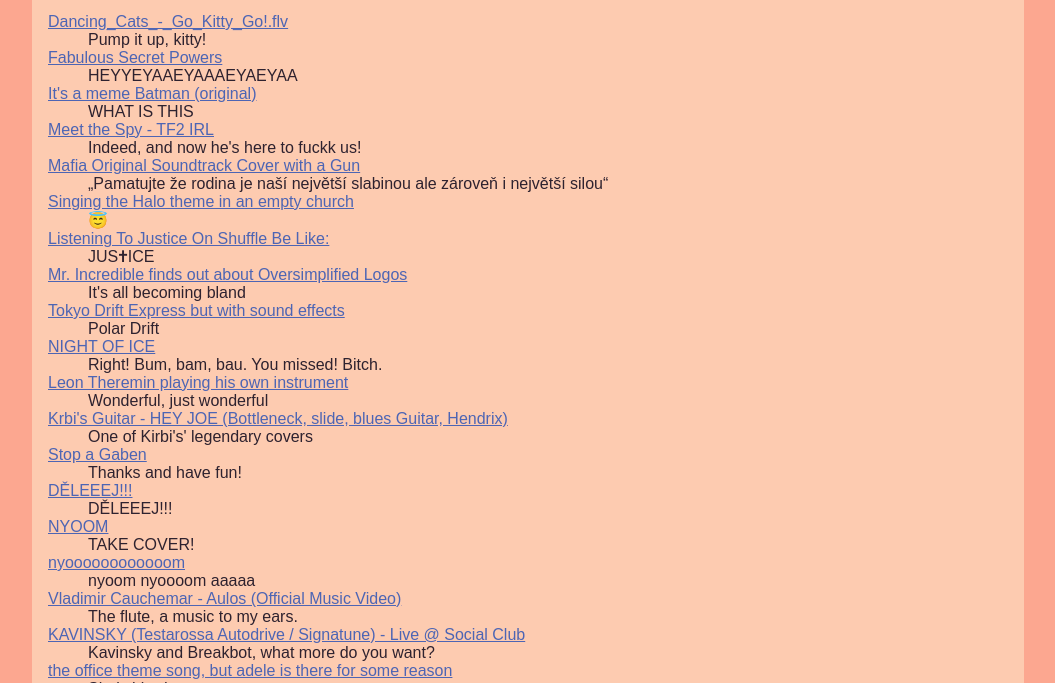
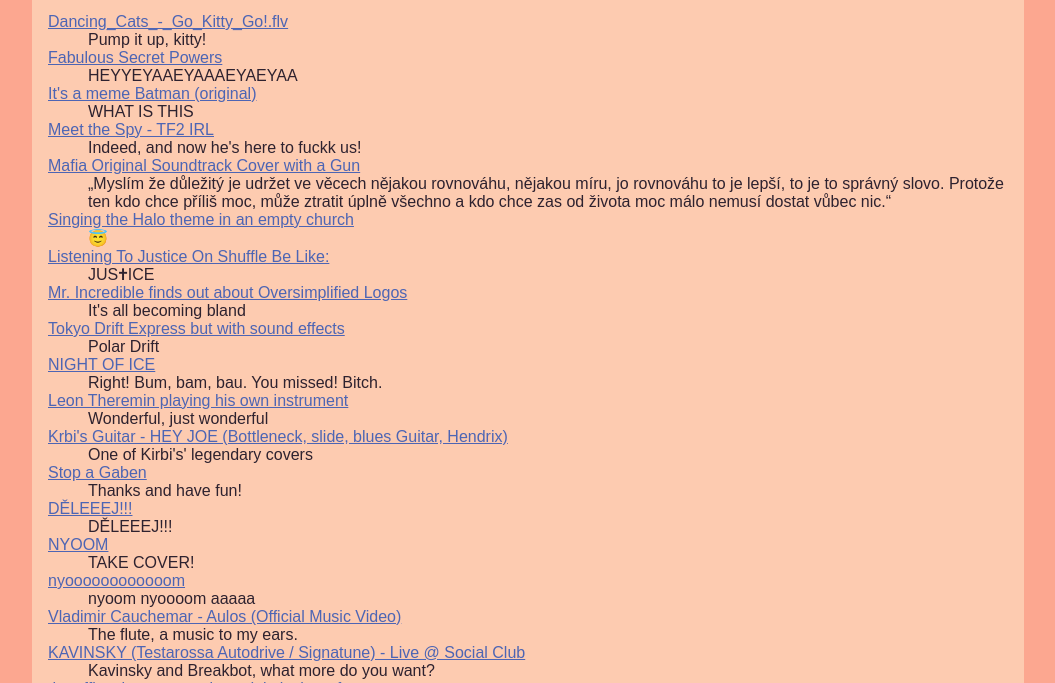
Before and after one commit to xefensor/personal-website, a plain HTML site: page miscellaneous/the_awesomeness_of_internet.html in a window 1280 px wide. Shown: the part 117-800 px from the top of the page, without its empty margins (112-1167 px from the left). Drawn offline with Linux system fonts and the light colour scheme; a web font is replaced by a local one.

Commit message:
Update the_awesomeness_of_internet.html

```diff
--- a/miscellaneous/the_awesomeness_of_internet.html
+++ b/miscellaneous/the_awesomeness_of_internet.html
@@ -28,7 +28,7 @@
           <dt><a href="https://www.youtube.com/watch?v=FYsQ-Z6WmpE" target="_blank">Meet the Spy - TF2 IRL</a></dt>
           <dd>Indeed, and now he's here to fuckk us!</dd>
           <dt><a href="https://www.youtube.com/watch?v=4gZxFSRMrHE" target="_blank">Mafia Original Soundtrack Cover with a Gun</a></dt>
-          <dd>„Pamatujte že rodina je naší největší slabinou ale zároveň i největší silou“</dd>
+          <dd>„Myslím že důležitý je udržet ve věcech nějakou rovnováhu, nějakou míru, jo rovnováhu to je lepší, to je to správný slovo. Protože ten kdo chce příliš moc, může ztratit úplně všechno a kdo chce zas od života moc málo nemusí dostat vůbec nic.“</dd>
           <dt><a href="https://www.youtube.com/watch?v=nEun9I2VfP0" target="_blank">Singing the Halo theme in an empty church</a></dt>
           <dd>😇</dd>
           <dt><a href="https://www.youtube.com/watch?v=dPSUxnX0A_g" target="_blank">Listening To Justice On Shuffle Be Like:</a></dt>
```
